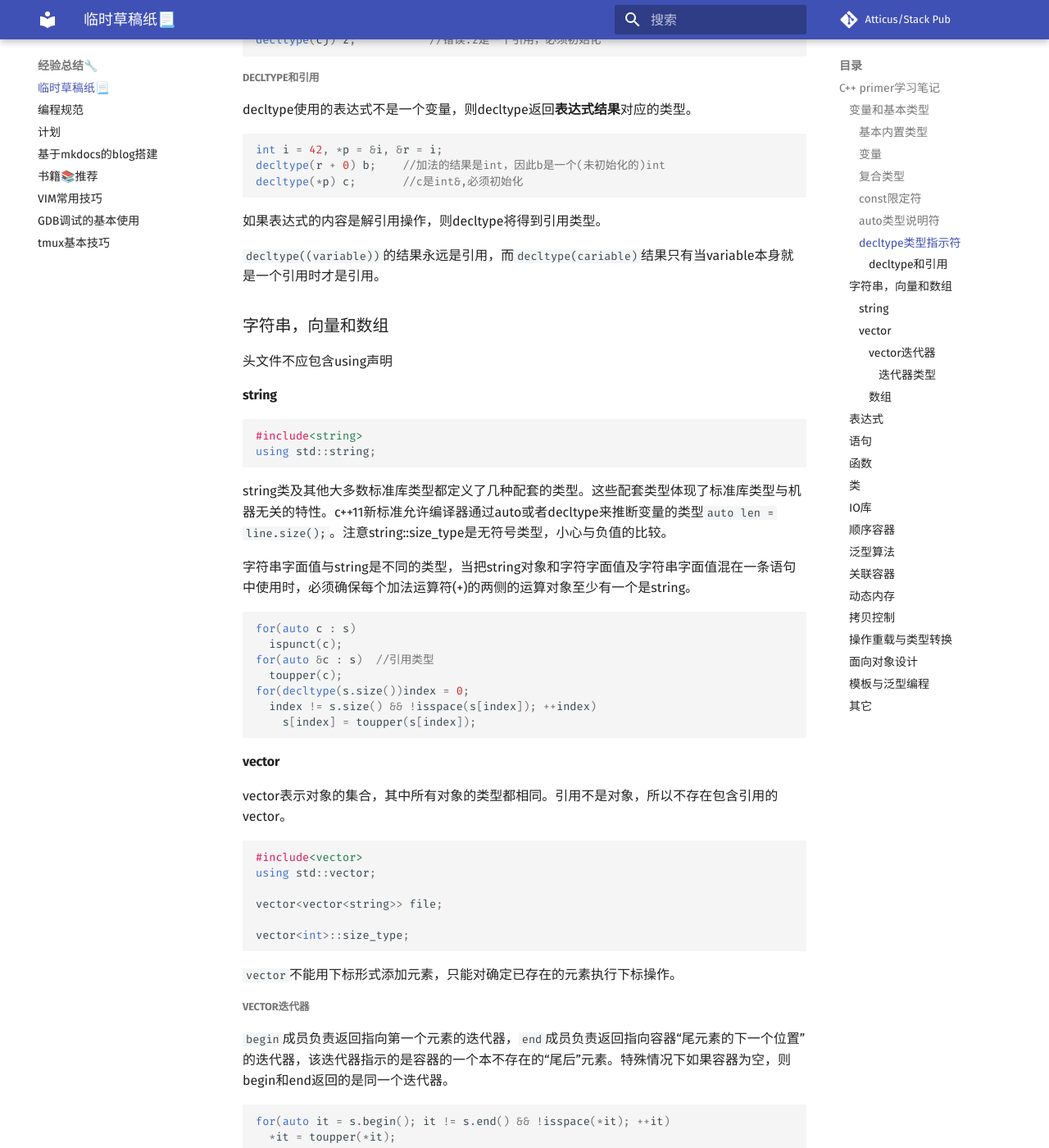
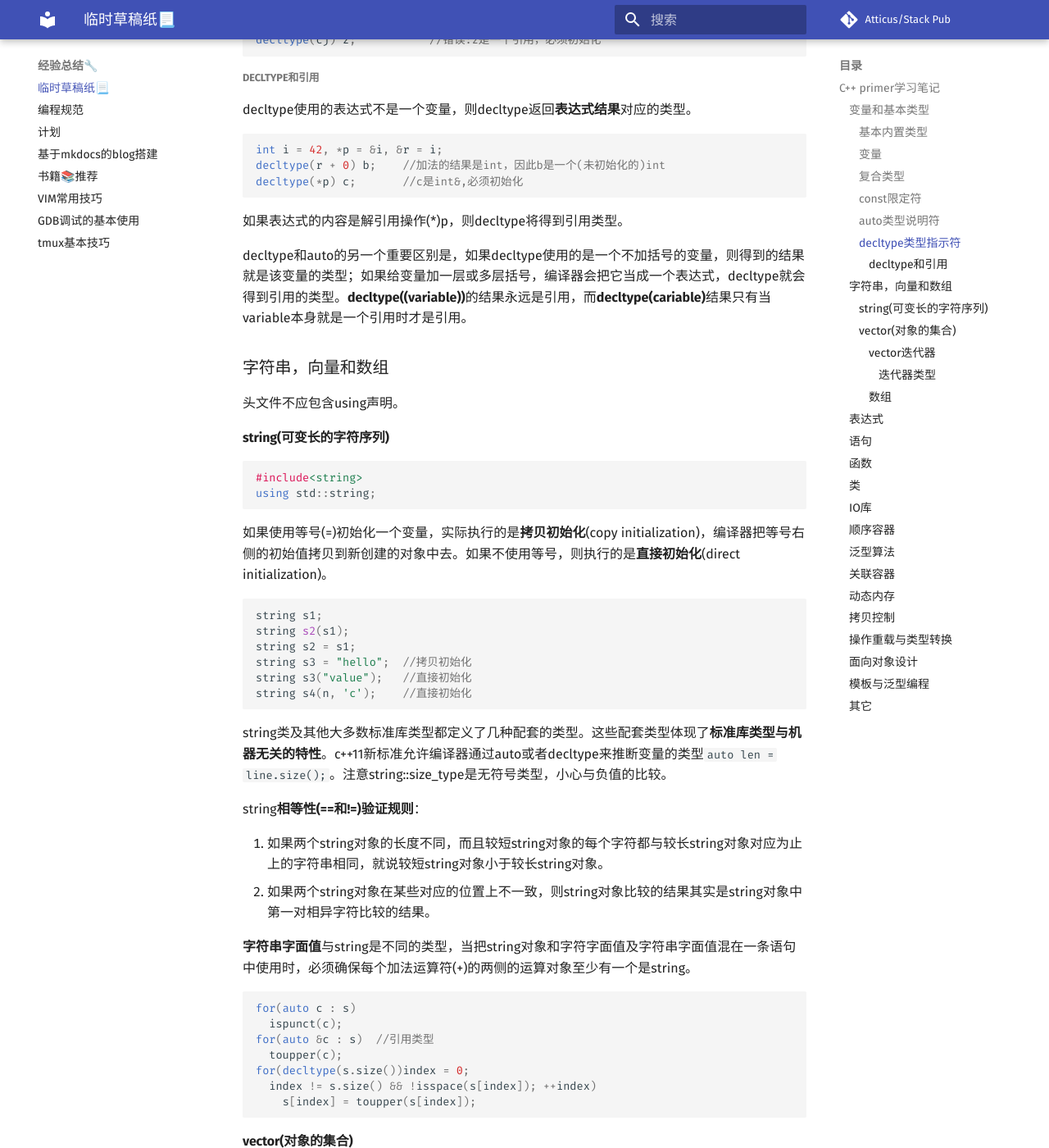
Before and after one commit to opfanswyx/StackPub, an MkDocs documentation site: the page built from docs/kit/paper.md, in a window 1280 px wide and 1400 px high, scrolled down 4565 px. Shown: the whole window at 82% size. Built offline with MkDocs 1.6.1 and Material for MkDocs 9.7.7, drawn with Linux system fonts in a browser that asks for light colours; comment, search, counter and statistics services are not loaded; some of the changed text lies outside the part shown.

Commit message:
cpp primer

````diff
--- a/docs/kit/paper.md
+++ b/docs/kit/paper.md
@@ -175,21 +175,36 @@ int i = 42, *p = &i, &r = i;
 decltype(r + 0) b;    //加法的结果是int，因此b是一个(未初始化的)int
 decltype(*p) c;       //c是int&,必须初始化
 ```
-如果表达式的内容是解引用操作，则decltype将得到引用类型。
+如果表达式的内容是解引用操作(*)p，则decltype将得到引用类型。
 
-```decltype((variable))```的结果永远是引用，而```decltype(cariable)```结果只有当variable本身就是一个引用时才是引用。
+decltype和auto的另一个重要区别是，如果decltype使用的是一个不加括号的变量，则得到的结果就是该变量的类型；如果给变量加一层或多层括号，编译器会把它当成一个表达式，decltype就会得到引用的类型。**decltype((variable))**的结果永远是引用，而**decltype(cariable)**结果只有当variable本身就是一个引用时才是引用。
 
 ### 字符串，向量和数组
-头文件不应包含using声明
-#### string
+头文件不应包含using声明。
+#### string(可变长的字符序列)
 ```c++
 #include<string>
 using std::string;
 ```
 
-string类及其他大多数标准库类型都定义了几种配套的类型。这些配套类型体现了标准库类型与机器无关的特性。c++11新标准允许编译器通过auto或者decltype来推断变量的类型```auto len = line.size();```。注意string::size_type是无符号类型，小心与负值的比较。
+如果使用等号(=)初始化一个变量，实际执行的是**拷贝初始化**(copy initialization)，编译器把等号右侧的初始值拷贝到新创建的对象中去。如果不使用等号，则执行的是**直接初始化**(direct initialization)。
+```c++
+string s1;
+string s2(s1);
+string s2 = s1;
+string s3 = "hello";  //拷贝初始化
+string s3("value");   //直接初始化
+string s4(n, 'c');    //直接初始化
+```
 
-字符串字面值与string是不同的类型，当把string对象和字符字面值及字符串字面值混在一条语句中使用时，必须确保每个加法运算符(+)的两侧的运算对象至少有一个是string。
+string类及其他大多数标准库类型都定义了几种配套的类型。这些配套类型体现了**标准库类型与机器无关的特性**。c++11新标准允许编译器通过auto或者decltype来推断变量的类型```auto len = line.size();```。注意string::size_type是无符号类型，小心与负值的比较。
+
+string**相等性(==和!=)验证规则**：
+
+1. 如果两个string对象的长度不同，而且较短string对象的每个字符都与较长string对象对应为止上的字符串相同，就说较短string对象小于较长string对象。
+2. 如果两个string对象在某些对应的位置上不一致，则string对象比较的结果其实是string对象中第一对相异字符比较的结果。
+
+**字符串字面值**与string是不同的类型，当把string对象和字符字面值及字符串字面值混在一条语句中使用时，必须确保每个加法运算符(+)的两侧的运算对象至少有一个是string。
 
 ```c++
 for(auto c : s)
@@ -201,31 +216,42 @@ for(decltype(s.size())index = 0;
     s[index] = toupper(s[index]);
 ```
 
-#### vector
+#### vector(对象的集合)
+vector表示对象的集合，其中所有对象的类型都相同。集合中的每个对象都有一个与之对应的索引，索引用于访问对象。引用不是对象，所以不存在包含引用的vector。
 
-vector表示对象的集合，其中所有对象的类型都相同。引用不是对象，所以不存在包含引用的vector。
 ```c++
 #include<vector>
 using std::vector;
 
 vector<vector<string>> file;
-
 vector<int>::size_type;
 ```
 
-```vector```不能用下标形式添加元素，只能对确定已存在的元素执行下标操作。
+```c++
+vector<T> v1;               //v1是一个空vector
+vector<T> v2(v1);           //v2中包含有v1所有元素的副本
+vector<T> v2 = v1;          //等价于v2(v1)
+vector<T> v3(n, val);       //v3包含了n个重复的元素
+vector<T> v4(n);            //v4包含了n个重复执行了值初始化的对象
+vector<T> v5{a,b,c...};     //v5包含了初始值个数的元素,列表初始化
+vector<T> v5 = {a,b,c...};  //等价于v5{a,b,c...}
+```
+
+**vector**不能用下标形式添加元素，只能对确定已存在的元素执行下标操作。
 
 ##### vector迭代器
-```begin```成员负责返回指向第一个元素的迭代器，```end```成员负责返回指向容器“尾元素的下一个位置”的迭代器，该迭代器指示的是容器的一个本不存在的“尾后”元素。特殊情况下如果容器为空，则begin和end返回的是同一个迭代器。
+**begin**成员负责返回指向第一个元素的迭代器，**end**成员负责返回指向容器**尾元素的下一个位置**的迭代器，该迭代器指示的是容器的一个本不存在的**尾后元素**(off-the-end iterator)。特殊情况下如果容器为空，则begin和end返回的是同一个迭代器，都是尾后迭代器。试图解引用一个非法迭代器或者尾后迭代器都是未定义行为。
 ```c++
 for(auto it = s.begin(); it != s.end() && !isspace(*it); ++it)
   *it = toupper(*it);
 ```
 ###### 迭代器类型
+如果vector对象或string对象是一个常量，只能使用const_iterator；如果vector对象或string对象不是常量，则既能使用iterator也能使用const_iterator。
 ```c++
 vector<int>::iterator it;
 vector<int>::const_iterator it2;  //读取但不能修改
 ```
+如果对象是常量，begin和end返回const_iterator；如果对象不是常量，返回iterator。
 ```c++
 vector<int> v;
 const vector<int> cv;
@@ -234,15 +260,15 @@ auto it2 = cv.begin();  //vector<int>::const_iterator
 ```
 为了便于专门(不论vector对象本身是否是常量)得到const_iterator类型的返回值，c++11引入了两个新函数，分别是cbegin和cend。
 
-使用了迭代器的循环体，都不要向迭代器所属的容器添加元素。
+**使用了迭代器的循环体，都不要向迭代器所属的容器添加元素**。
 
 ##### 数组
-
+不能将数组的内容拷贝给其它数组作为初始值，也不能用数组为其他数组赋值。
 ```c++
 int *ptrs[10];              //含有10个指针的数组
 int &refs[10] = ?;          //错误
-int (*parray)[10] = &arr;
-int (&parrRef)[10] = arr;
+int (*parray)[10] = &arr;   //parray指向一个含有10个整数的数组
+int (&parrRef)[10] = arr;   //parrRef引用一个含有10个整数的数组
 int *(&array)[10] = ptrs;   //array是数组的引用，该数组含有10个指针
 ```
 ```c++
@@ -257,6 +283,11 @@ for(auto &row : ia)
 ```
 
 ### 表达式
+当一个对象被用作**右值**的时候，用的是对象的值(内容)；当对象被用作**左值**的时候，用的是对象的身份(在内存中的位置)。在需要右值的地方可以用左值来替代，但是不能把右值当成左值使用。
+
+**左移运算符**在右侧插入值为0的二进制位。
+
+**右移运算符**：1.如果该运算对象是无符号类型，在左侧插入值为0的二进制位；2.如果该运算对象是带符号类型，在左侧插入符号位的副本或值为0的二进制位。
 
 ### 语句
 
````
